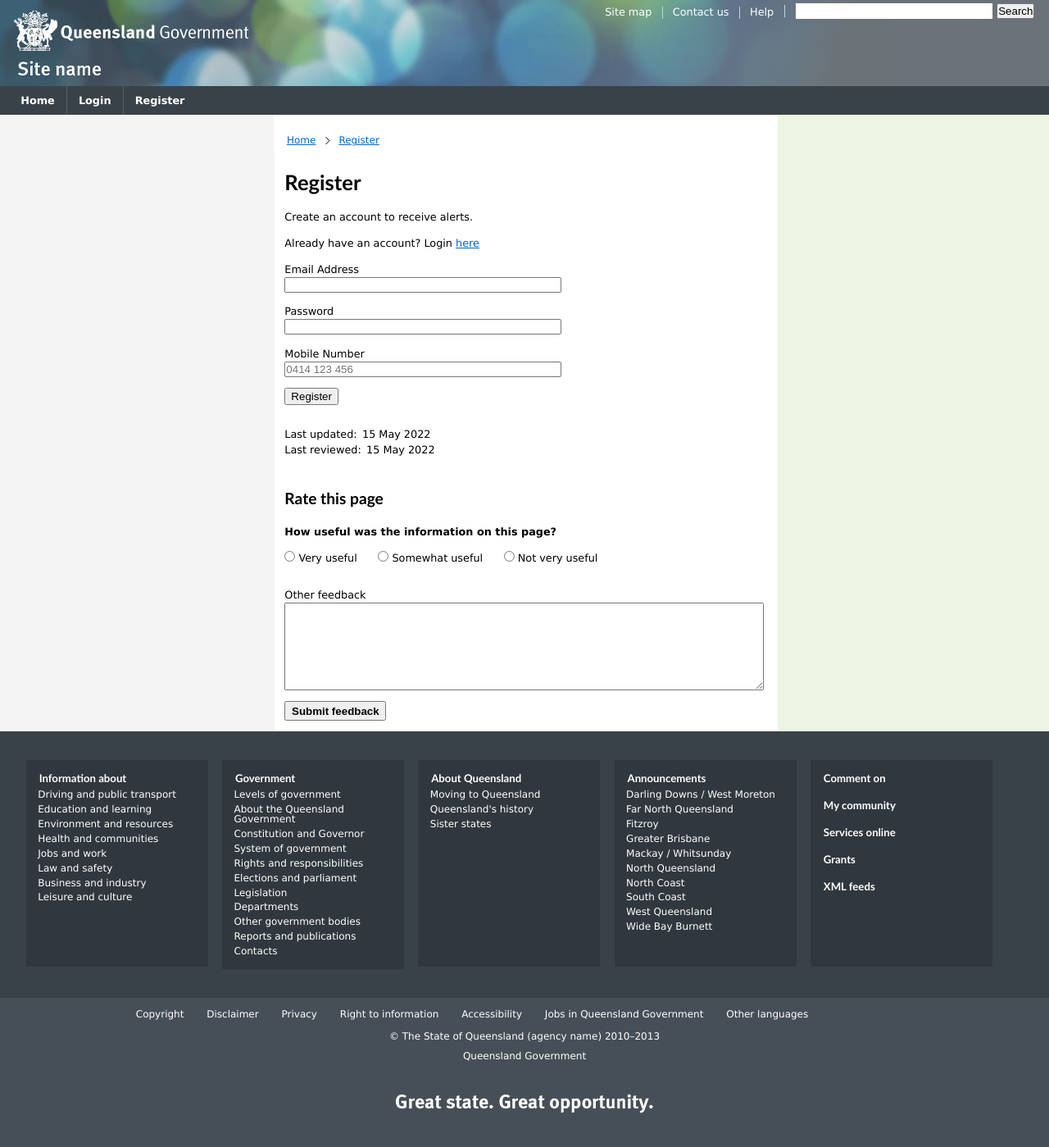
After one commit to kowasaur/road-casualties, a PHP site: page /register.php in a window 1280 px wide. The commit adds this page. Shown: the whole page at 82% size. Run offline with PHP 8.4, Linux system fonts and the light colour scheme; some libraries are stand-ins or nearby versions.

Commit message:
register page design

```diff
--- a/components/head.html
+++ b/components/head.html
@@ -38,3 +38,5 @@
 <!--[if lt IE 8
     ]><link rel="stylesheet" href="theme/agency-ie.css" type="text/css" media="all"
 /><![endif]-->
+
+<link rel="stylesheet" href="styles.css" />
--- a/components/header.html
+++ b/components/header.html
@@ -70,7 +70,7 @@
             </ul>
 
             <h2 id="site-name">
-                <a href="/" accesskey="2">
+                <a href="." accesskey="2">
                     <!--[if gte IE 7
                     ]><!--><img
                         src="theme/site-name.png"
@@ -91,9 +91,9 @@
     <div class="max-width">
         <h2>Site navigation</h2>
         <ul>
-            <li><a href="/">Home</a></li>
+            <li><a href=".">Home</a></li>
             <li><a href="404.html">Login</a></li>
-            <li><a href="404.html">Register</a></li>
+            <li><a href="register.php">Register</a></li>
         </ul>
     </div>
 </div>
--- a/index.php
+++ b/index.php
@@ -14,7 +14,7 @@
                     <div id="breadcrumbs">
                         <h2>You are here:</h2>
                         <ol>
-                            <li><a href="/">Home</a></li>
+                            <li><a href=".">Home</a></li>
                         </ol>
                     </div>
                     <div id="content">
--- /dev/null
+++ b/register.php
@@ -0,0 +1,55 @@
+<!DOCTYPE html PUBLIC "-//W3C//DTD HTML 4.01 Transitional//EN" "http://www.w3.org/TR/html4/loose.dtd">
+<html lang="en-AU">
+    <head>
+        <title>Register | Road Casualties</title>
+        <?php require_once "components/head.html"; ?>
+    </head>
+
+    <body>
+        <?php require_once "components/header.html"; ?>
+
+        <div id="page-container">
+            <div class="max-width">
+                <div id="content-container">
+                    <div id="breadcrumbs">
+                        <h2>You are here:</h2>
+                        <ol>
+                            <li><a href=".">Home</a></li>
+                            <li><a href="register.php">Register</a></li>
+                        </ol>
+                    </div>
+                    <div id="content">
+                        <div class="article">
+                            <div class="box-sizing">
+                                <h1>Register</h1>
+
+                                <p>Create an account to receive alerts.</p>
+                                <p>Already have an account? Login <a href="404.html">here</a></p>
+
+                                <form class="form">
+                                    <label for="email">Email Address</label>
+                                    <input type="email" name="email" id="email" required>
+
+                                    <label for="password">Password</label>
+                                    <input type="password" name="password" id="password" required>
+
+                                    <label for="phone">Mobile Number</label>
+                                    <input type="tel" name="phone" id="phone"
+                                        placeholder="0414 123 456"
+                                        pattern="[0-9]{4}[- ]*[0-9]{3}[- ]*[0-9]{3}"
+                                    />
+
+                                    <button>Register</button>
+                                </form>
+
+                            </div>
+                        </div>
+                    </div>
+                    <?php require_once "components/feedback.html"; ?>
+                </div>
+            </div>
+        </div>
+
+        <?php require_once "components/footer.html"; ?>
+    </body>
+</html>
--- /dev/null
+++ b/styles.css
@@ -0,0 +1,8 @@
+.form > * {
+    display: block;
+}
+
+.form > input {
+    margin-bottom: 1em;
+    width: 25em;
+}
```
